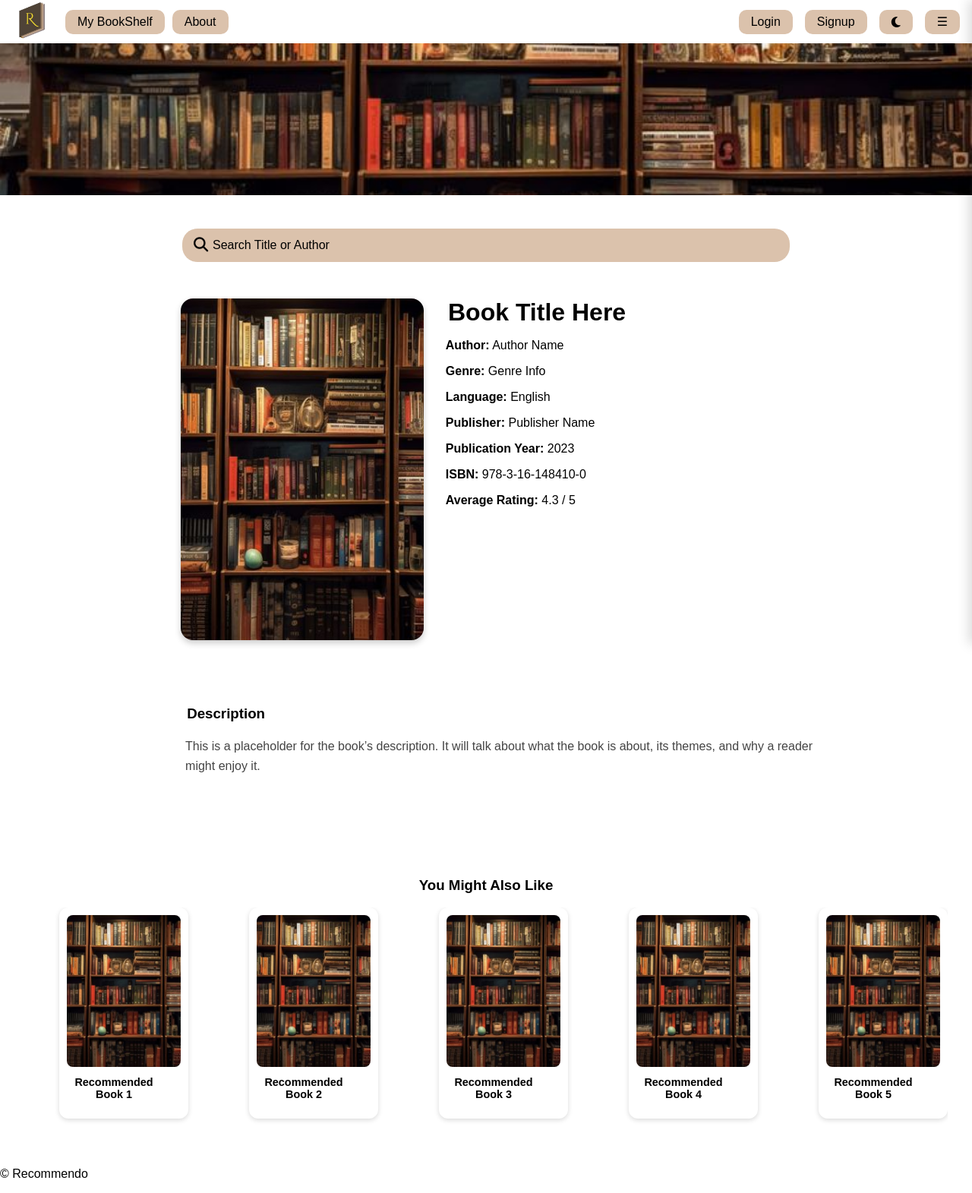
After one commit to salina-nakarmi/Recommendo, a Flask app: page /book/1 in a window 1280 px wide. The commit adds this page. Shown: the whole page at 76% size. Run offline with Flask 3, Linux system fonts and the light colour scheme.

Commit message:
designed the page  for book info and recommendation

```diff
--- a/app.py
+++ b/app.py
@@ -21,5 +21,10 @@ def book():
 
 
 
+@app.route('/book/<book_id>')
+def show_book(book_id):
+    # You'd fetch the book and its recommendations here
+    return render_template('info.html')
+
 if __name__ == '__main__':
     app.run(debug=True)
--- a/static/style.css
+++ b/static/style.css
@@ -293,10 +293,10 @@ form {
     width: 335px;
 }
 
-<<<<<<< HEAD
 
 .search-form {
   display: inline-block;
+  border: none;
 }
 
 .search-form input[type="text"] {
@@ -364,7 +364,6 @@ form {
     width: 100%; /* Ensure grid takes up full width of its container */
 }
 
-=======
 .dark-theme .content {
     background-color: slategrey;
 }
@@ -490,4 +489,3 @@ form {
   margin-bottom: 24px;  /* space above & below */
   letter-spacing: 1.5px; /* subtle refinement */
 }
->>>>>>> main
--- /dev/null
+++ b/templates/info.html
@@ -0,0 +1,70 @@
+{% extends 'base.html' %}
+
+{% block title %}Book Info{% endblock %}
+
+{% block content %}
+
+<!-- Book Details Section -->
+<div class="section" style="display: flex; flex-wrap: wrap; gap: 2em; justify-content: center; padding-top: 3em; max-width: 900px; margin: auto;">
+  <!-- Book Image -->
+  <div style="flex: 1; min-width: 320px; max-width: 350px; text-align: center;">
+    <img src="{{ url_for('static', filename='book1.jpg') }}" alt="Book Cover" style="width: 100%;height: 450px; object-fit: cover; border-radius: 16px; box-shadow: 0 4px 8px rgba(0,0,0,0.2); margin-left: 3em">
+  </div>
+
+  <!-- Book Info -->
+
+  <div style="flex: 2; min-width: 400px;">
+    <h2 style="font-size: 2em; font-weight: bold; margin-bottom: 0.5em; margin-top: 0.01em; margin-left: 1.5em">Book Title Here</h2>
+    <p style="margin-left: 2.8em; "><strong>Author:</strong> Author Name</p>
+    <p style="margin-left: 2.8em; "><strong>Genre:</strong> Genre Info</p>
+    <p style="margin-left: 2.8em; "><strong>Language:</strong> English</p>
+    <p style="margin-left: 2.8em; "><strong>Publisher:</strong> Publisher Name</p>
+    <p style="margin-left: 2.8em; "><strong>Publication Year:</strong> 2023</p>
+    <p style="margin-left: 2.8em; "><strong>ISBN:</strong> 978-3-16-148410-0</p>
+    <p style="margin-left: 2.8em; "><strong>Average Rating:</strong> 4.3 / 5</p>
+  </div>
+</div>
+
+<!-- Book Description -->
+<div class="section" style="max-width: 900px; margin: 2em auto; margin: right 1.5em">
+  <h3 style="font-weight: bold;margin-left: 3em">Description</h3>
+  <p style="line-height: 1.6; color: #444; margin-left: 3.38em">
+    This is a placeholder for the book’s description. It will talk about what the book is about, its themes, and why a reader might enjoy it.
+  </p>
+</div>
+
+
+<!-- Similar Books Section -->
+<div class="section booksection" style=" padding: 2em;">
+  <h3 style="text-align: center; margin-top: 2em;">You Might Also Like</h3>
+
+  <div style="
+      display: flex;
+      overflow-x: auto;
+      gap: 5em;
+      padding-bottom: 1em;
+      scroll-snap-type: x mandatory;
+      padding-left: 11em;
+  ">
+    {% for i in range(5) %}
+    <div style="
+        flex: 0 0 auto;
+        scroll-snap-align: start;
+        width: 150px;
+        background: white;
+        border-radius: 12px;
+        padding: 10px;
+        box-shadow: 0 2px 6px rgba(0, 0, 0, 0.15);
+        text-align: center;
+    ">
+      <img src="{{ url_for('static', filename='book1.jpg') }}"
+           alt="Recommended Book"
+           style="width: 100%; height: 200px; object-fit: cover; border-radius: 8px; ">
+      <p style="margin-top: 0.5em; font-weight: bold; font-size: 0.9rem; margin-right: 1.8em;">Recommended Book {{ i+1 }}</p>
+    </div>
+    {% endfor %}
+  </div>
+</div>
+
+
+{% endblock %}
```
